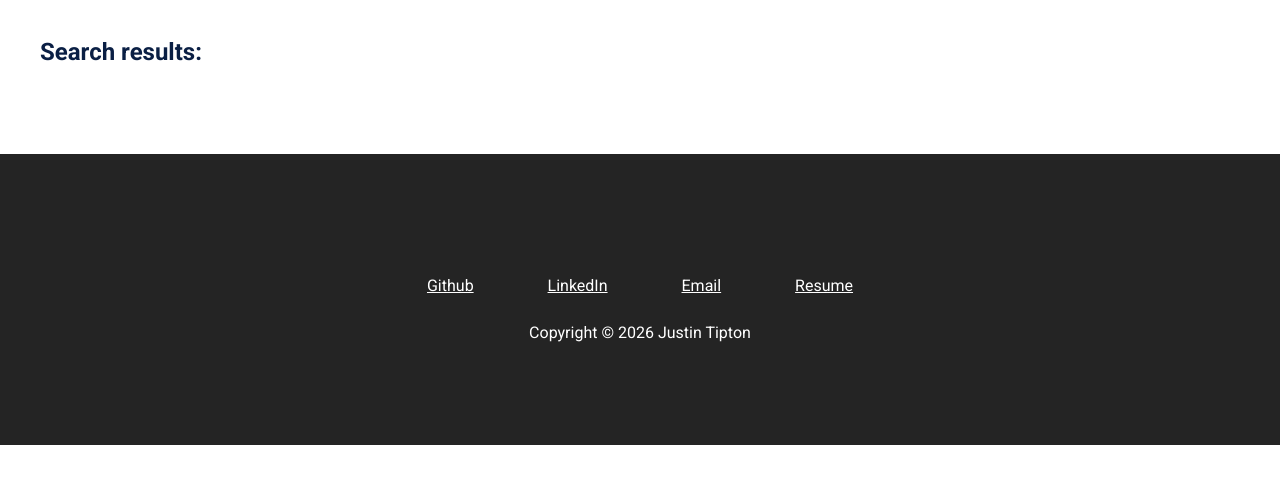
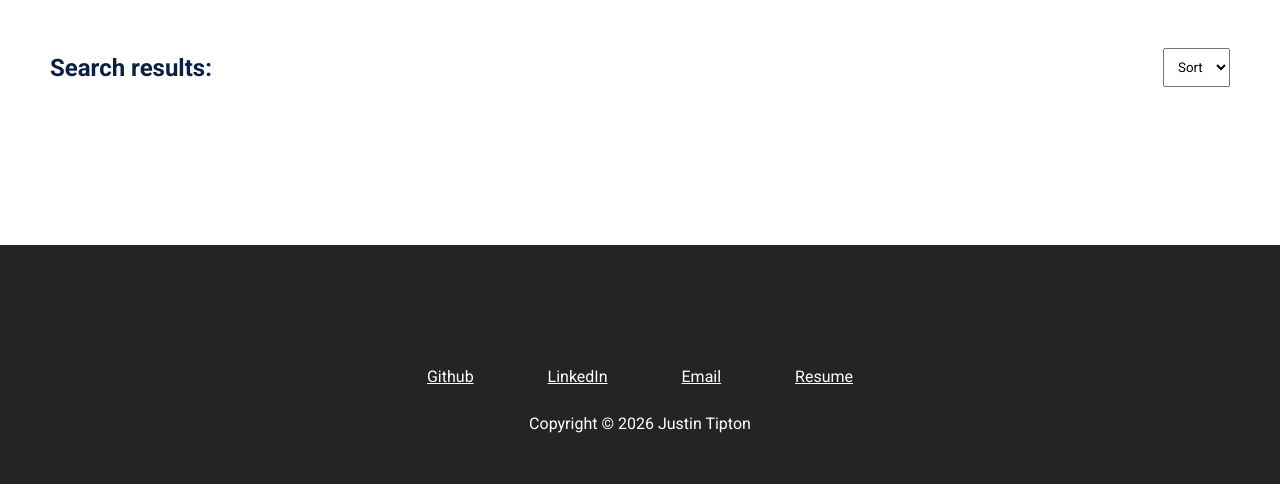
Before and after one commit to griptatanongrata/module5-final-project, a plain HTML site: page index.html in a window 1280 px wide. Shown: the part 328-812 px from the top of the page. Drawn offline with Linux system fonts and the light colour scheme.

Commit message:
Module 5 Final Project

```diff
--- a/app.js
+++ b/app.js
@@ -1,3 +1,5 @@
+let allMovies = [];
+
 async function onSearchChange(event) {
   const Title = event.target.value;
   renderMovies(Title);
@@ -14,7 +16,7 @@ async function renderMovies(Title) {
 
   try {
     const movies = await fetch(
-      `https://www.omdbapi.com/?apikey=37adbdf5&s=${Title}`,
+      `https://www.omdbapi.com/?apikey=[apikey]&s=${Title}`,
     );
 
     const movieData = await movies.json();
@@ -24,14 +26,28 @@ async function renderMovies(Title) {
       return;
     }
 
-    movieListEl.innerHTML = movieData.Search.map((movie) =>
-      movieHTML(movie),
-    ).join("");
+    allMovies = movieData.Search;
+    displayMovies(allMovies);
   } catch (error) {
     console.error(error);
   } finally {
     loadingEl.classList.remove("show");
   }
+}
+
+function displayMovies(movies) {
+  const movieListEl = document.querySelector(`.movie-list`);
+  movieListEl.innerHTML = movieData.Search.map((movie) =>
+    movieHTML(movie),
+  ).join("");
+}
+
+function filterByLetter(event) {
+  const selectedLetter = event.target.value;
+  const filteredMovies = allMovies.filter((movie) =>
+    movie.Title.startsWith(selectedLetter),
+  );
+  displayMovies(filteredMovies);
 }
 
 function movieHTML(movie) {
--- a/index.html
+++ b/index.html
@@ -62,6 +62,35 @@
           <h1 class="search-info">
             <span class="black-txt">Search results:</span>
           </h1>
+          <select name="" id="filter" onchange="filterByLetter(event)">
+            <option value="">Sort</option>
+            <option value="A">A</option>
+            <option value="B">B</option>
+            <option value="C">C</option>
+            <option value="D">D</option>
+            <option value="E">E</option>
+            <option value="F">F</option>
+            <option value="G">G</option>
+            <option value="H">H</option>
+            <option value="I">I</option>
+            <option value="J">J</option>
+            <option value="K">K</option>
+            <option value="L">L</option>
+            <option value="M">M</option>
+            <option value="N">N</option>
+            <option value="O">O</option>
+            <option value="P">P</option>
+            <option value="Q">Q</option>
+            <option value="R">R</option>
+            <option value="S">S</option>
+            <option value="T">T</option>
+            <option value="U">U</option>
+            <option value="V">V</option>
+            <option value="W">W</option>
+            <option value="X">X</option>
+            <option value="Y">Y</option>
+            <option value="Z">Z</option>
+          </select>
         </div>
         <div class="loading-state">
          <i class="fa-solid fa-spinner movie__loading--spinner"></i>
--- a/style.css
+++ b/style.css
@@ -272,8 +272,13 @@ input {
   }
 }
 
+#filter {
+  padding: 10px;
+}
+
 footer {
   background-color: #242424;
+  margin-top: 60px;
 }
 
 .footer__logo {
@@ -371,7 +376,7 @@ footer {
   }
 
   footer {
-    margin-top: 40px;
+    margin-top: 60px;
   }
 }
 
```
